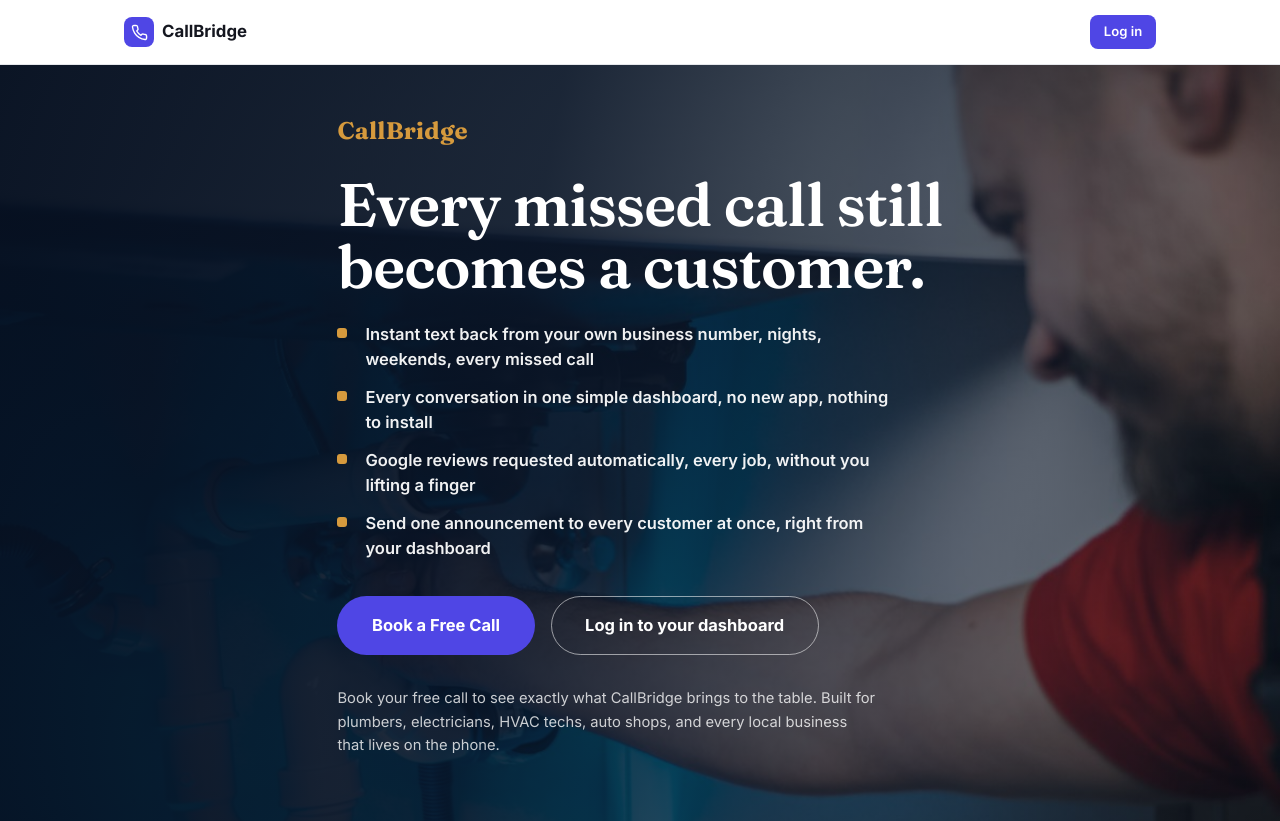
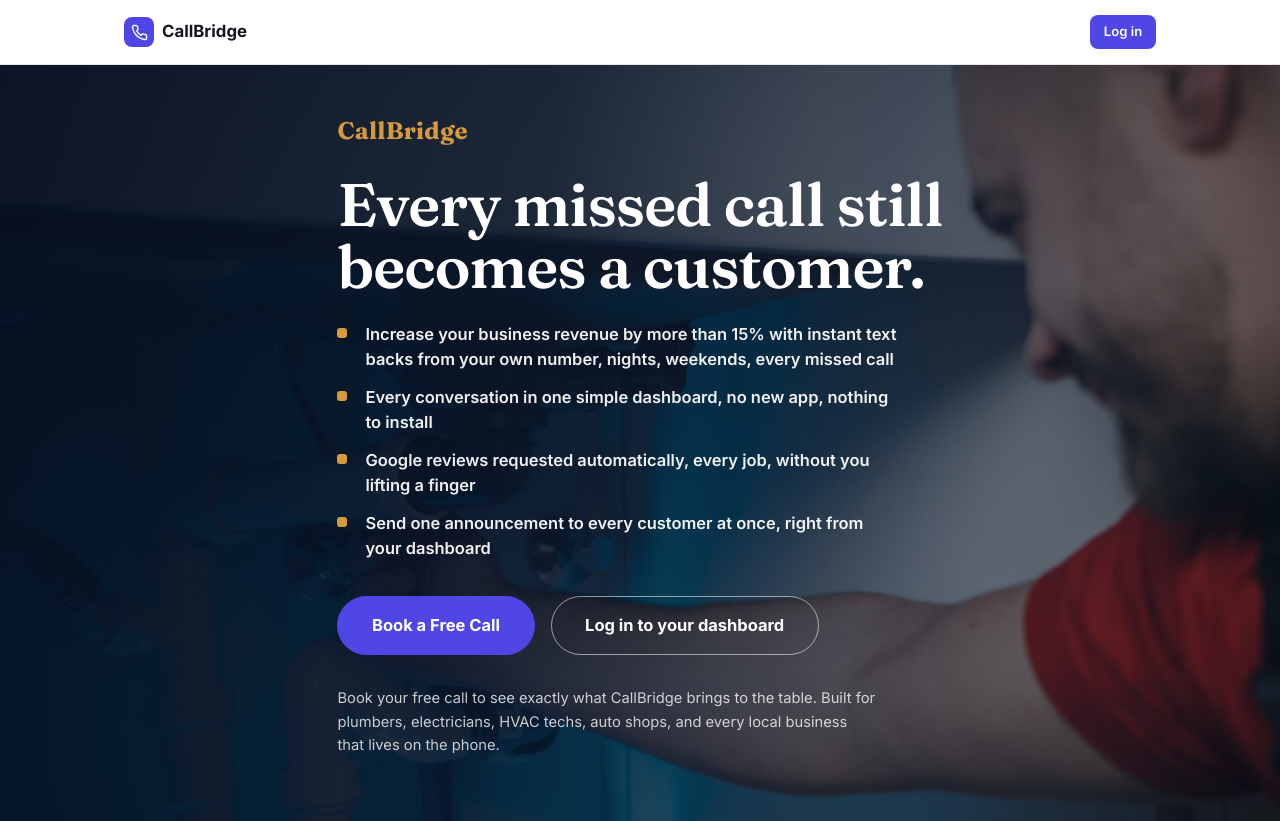
Before and after one commit to hiyaw10/callbridge, a Python web app: template app/templates/landing.html in a window 1280 px wide. Shown: the top 821 px of the page. Run offline with Jinja, Linux system fonts and the light colour scheme; the template is opened without the code that fills it, so the values that code supplies are empty.

Commit message:
Add 15% revenue increase claim to first hero bullet

```diff
--- a/app/templates/landing.html
+++ b/app/templates/landing.html
@@ -9,7 +9,7 @@
     <div class="hero-wordmark">CallBridge</div>
     <h1>Every missed call still<br>becomes a customer.</h1>
     <ul class="hero-points">
-      <li>Instant text back from your own business number, nights, weekends, every missed call</li>
+      <li>Increase your business revenue by more than 15% with instant text backs from your own number, nights, weekends, every missed call</li>
       <li>Every conversation in one simple dashboard, no new app, nothing to install</li>
       <li>Google reviews requested automatically, every job, without you lifting a finger</li>
       <li>Send one announcement to every customer at once, right from your dashboard</li>
```
